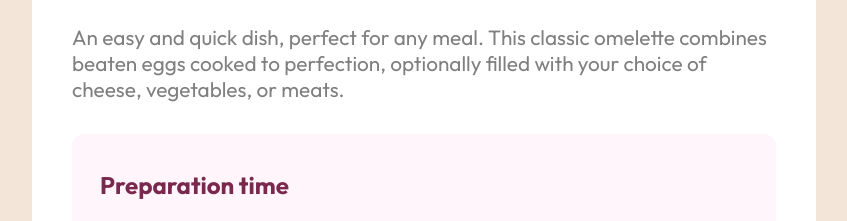
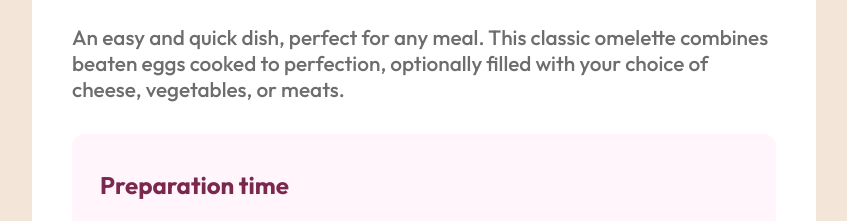
Before and after one commit to ash-109/recipe-page, a plain HTML site: page index.html in a window 1280 px wide. Shown: the part 529-750 px from the top of the page, without its empty margins (216-1063 px from the left). Drawn offline with Linux system fonts and the light colour scheme.

Commit message:
Update style.css

```diff
--- a/style/style.css
+++ b/style/style.css
@@ -41,8 +41,9 @@ h1 {
 p,
 li,
 td {
-  color: grey;
+  color: rgb(110, 109, 109);
   font-size: 1.3rem;
+  font-weight: 500;
 }
 strong {
   color: var(--Dark-Charcoal);
```
